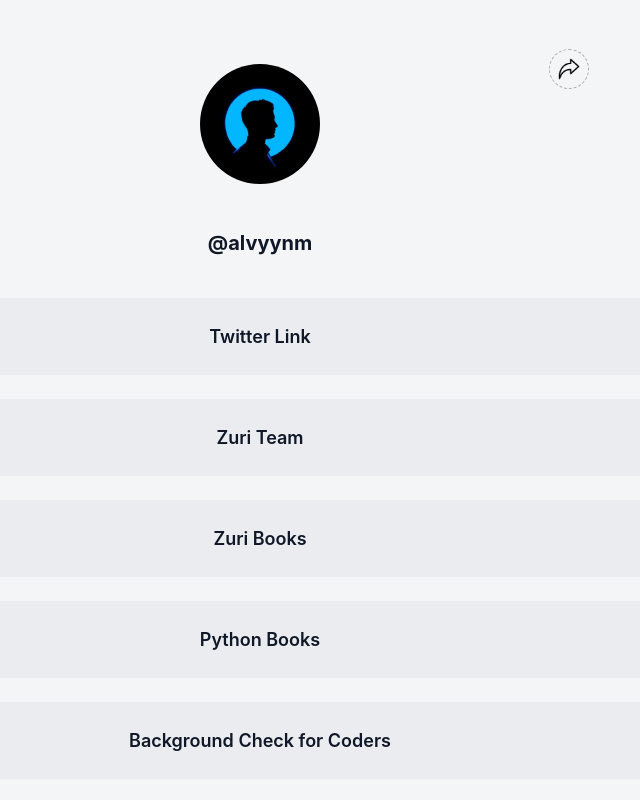
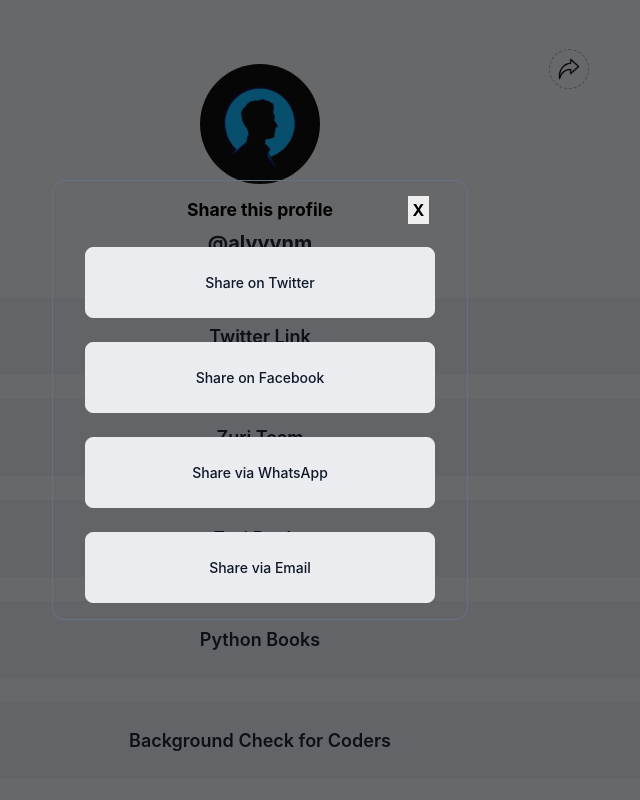
Before and after one commit to alvyynm/linktreeclone, a React (Create React App) app: page / in a window 1280 px wide. Both pictures are taken after a click on the button 949 px from the left and 69 px from the top of the page. Shown: the top 800 px of the page, without its empty margins (380-1020 px from the left). Built offline with nearby package versions, Linux system fonts and the light colour scheme.

Commit message:
position modal at the center of the page

```diff
--- a/src/components/Modal.css
+++ b/src/components/Modal.css
@@ -1,4 +1,17 @@
+.modal-wrapper {
+  position: absolute;
+  width: 100vw;
+  height: 100vh;
+  top: 0;
+  bottom: 0;
+  background-color: rgba(10, 11, 13, 0.6);
+  display: flex;
+  justify-content: center;
+  align-items: center;
+}
+
 .wrapper-modal {
+  position: absolute;
   gap: 24px;
   text-align: center;
   display: flex;
--- a/src/components/Modal.js
+++ b/src/components/Modal.js
@@ -5,6 +5,7 @@ const ShareModal = ({ showModal, setShowModal }) => {
   return (
     <>
       {showModal && (
+        <div className="modal-wrapper">
           <div className="wrapper-modal">
             <div className="share-header">
               <h2 className="share-title">Share this profile</h2>
@@ -48,6 +49,7 @@ const ShareModal = ({ showModal, setShowModal }) => {
               Share via Email
             </a>
           </div>
+        </div>
       )}
     </>
   );
```
Lines whose indentation alone changed are shown as unchanged.
